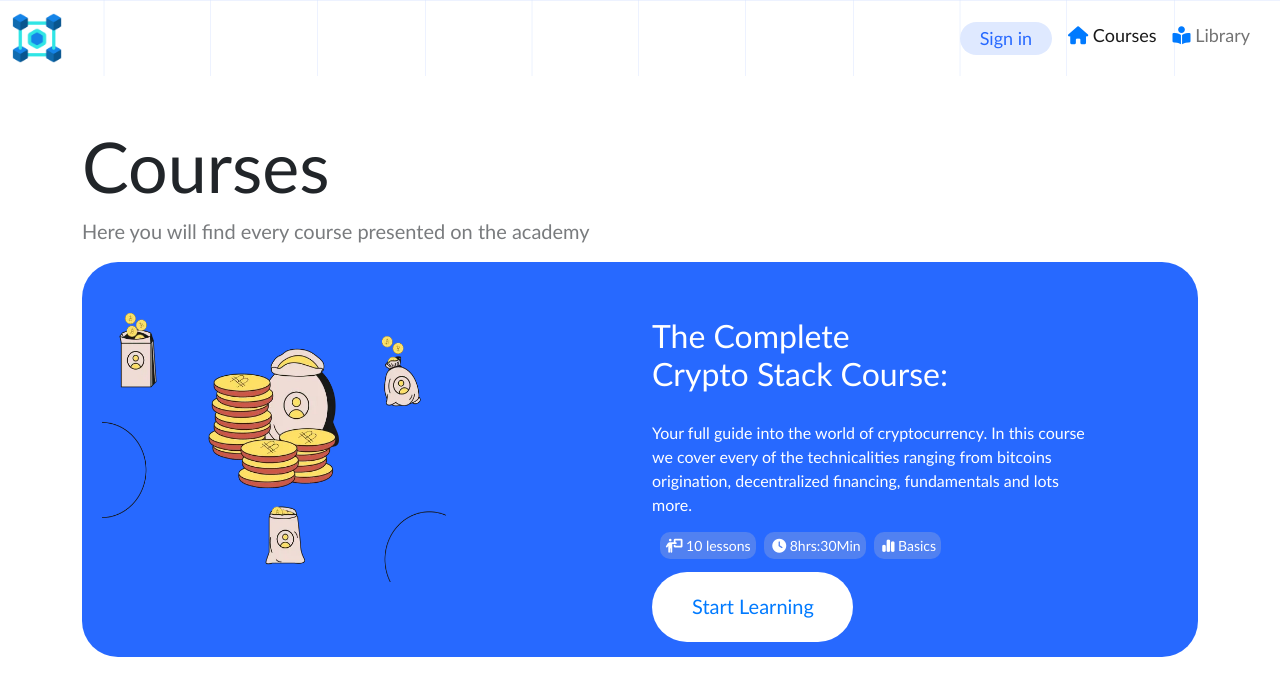
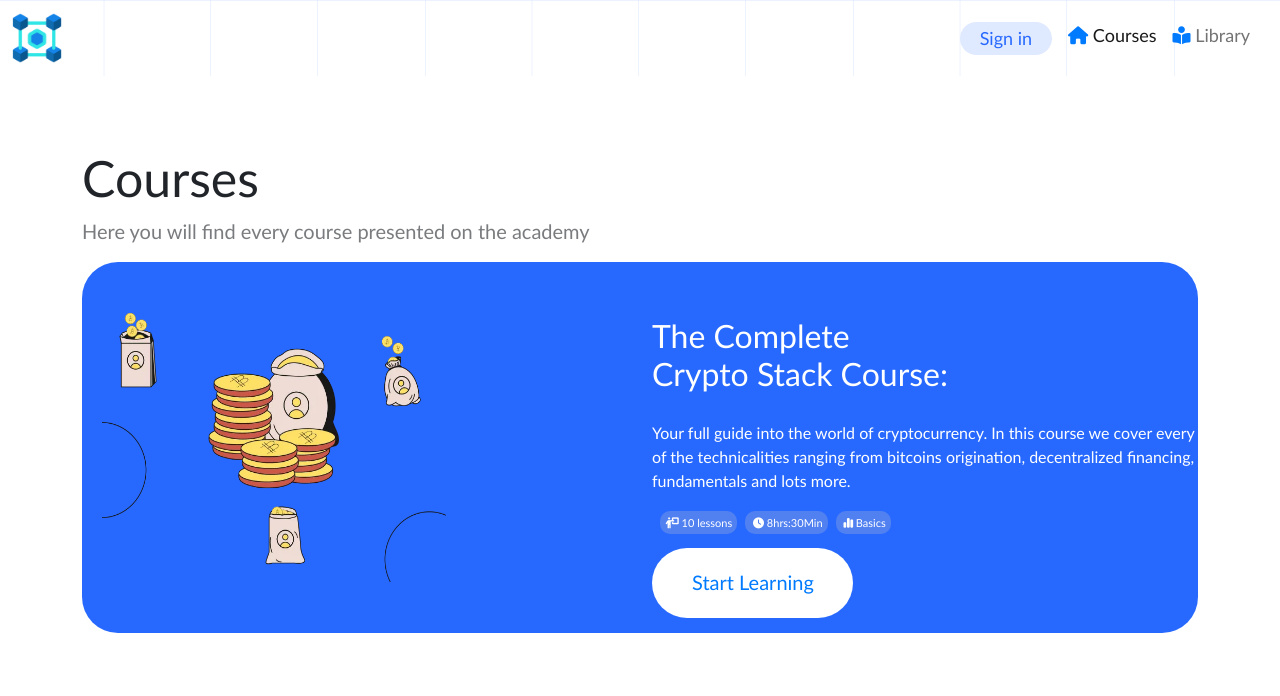
Before and after one commit to TEE2DWHY/TeamDefi, a React (Create React App) app: page /course in a window 1280 px wide. Shown: the top 696 px of the page. Built offline with nearby package versions, Linux system fonts and the light colour scheme.

Commit message:
started working on the courses page

```diff
--- a/src/index.css
+++ b/src/index.css
@@ -689,7 +689,7 @@ button.sign-in:hover{
   border-radius: 10px;
   padding: 5px;
   width: 20%;
-  font-size: 14px;
+  font-size: 11px;
   display: inline;
   margin-left: 8px;
 }
--- a/src/pages/Academy.js
+++ b/src/pages/Academy.js
@@ -17,7 +17,7 @@ const OurCourses = () => {
                                 <a className="nav-link" href="/sign-in"><button className="sign-in">Sign in</button></a>
                             </li>
                             <li className="nav-item">
-                                <Link className="nav-link active" aria-current="page" to="/academy"><i class="fa-solid fa-house"></i> Courses</Link>
+                                <Link className="nav-link active" aria-current="page" to="/course"><i class="fa-solid fa-house"></i> Courses</Link>
                             </li>
                             <li className="nav-item">
                                 <a className="nav-link" href="#library"><i className="fa-solid fa-book-open-reader"></i> Library</a>
@@ -37,7 +37,7 @@ const OurCourses = () => {
                     </div>
                     <div className='col-lg-6'>
                         <h2 style={{ color: "#fff", marginTop: "10%" }}>Getting to Know <br />Cryptocurrencies: <br /> A Beginners - Expert Guide</h2>
-                        <p style={{ color: "#fff", fontSize: "16px", marginTop: "5%", paddingRight: "100px" }}>Our academy is focused on onboarding our users to the world of blockchain technology via efficient training, resource and tools.</p>
+                        <p style={{ color: "#fff", fontSize: "16px", marginTop: "5%" }}>Our academy is focused on onboarding our users to the world of blockchain technology via efficient training, resource and tools.</p>
                         <div className='academy-details'> <i class="fa-solid fa-person-chalkboard" style={{ color: "#fff" }}></i> Optimum lessons</div>
                         <div className='academy-details'> <i class="fa-solid fa-clock" style={{ color: "#fff" }}></i> Time efficient</div>
                         <div className='academy-details'> <i class="fa-solid fa-chart-simple" style={{ color: "#fff" }}></i> Easy to grasp</div>
--- a/src/pages/Course.js
+++ b/src/pages/Course.js
@@ -26,7 +26,8 @@ const Courses = () => {
             </nav>
             <br /> <br />
             <div className="container courses-list">
-                <h1 style={{ fontSize: "70px" }}>Courses</h1>
+                <br />
+                <h1 style={{ fontSize: "50px" }}>Courses</h1>
                 <p style={{ opacity: "0.6", fontSize: "20px" }}>Here you will find every course presented on the academy</p>
                 <div className='course-card2' style={{ cursor: "pointer" }}>
                     <div className='row'>
@@ -35,7 +36,7 @@ const Courses = () => {
                         </div>
                         <div className='col-lg-6'>
                             <h2 style={{ color: "#fff", marginTop: "10%" }}>The Complete <br />Crypto Stack Course: <br /> </h2>
-                            <p style={{ color: "#fff", fontSize: "16px", marginTop: "5%", paddingRight: "100px" }}>Your full guide into the world of cryptocurrency. In this course we cover every of the technicalities ranging from bitcoins origination, decentralized financing, fundamentals and lots more.</p>
+                            <p style={{ color: "#fff", fontSize: "16px", marginTop: "5%" }}>Your full guide into the world of cryptocurrency. In this course we cover every of the technicalities ranging from bitcoins origination, decentralized financing, fundamentals and lots more.</p>
                             <div className='academy-details'> <i class="fa-solid fa-person-chalkboard" style={{ color: "#fff" }}></i> 10 lessons</div>
                             <div className='academy-details'> <i class="fa-solid fa-clock" style={{ color: "#fff" }}></i> 8hrs:30Min</div>
                             <div className='academy-details'> <i class="fa-solid fa-chart-simple" style={{ color: "#fff" }}></i> Basics</div>
```
Also changed, not shown: public/arguments-against-bitcoin-alt.webp (added).
